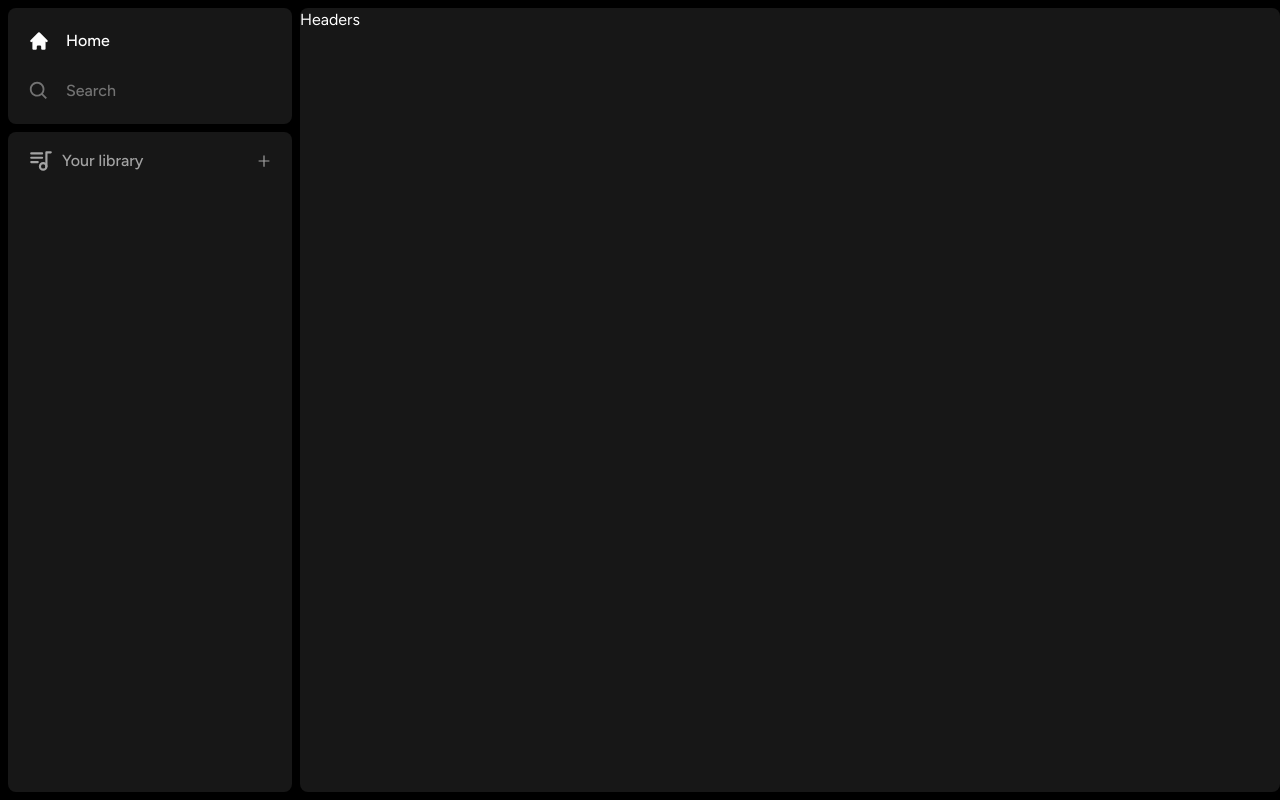
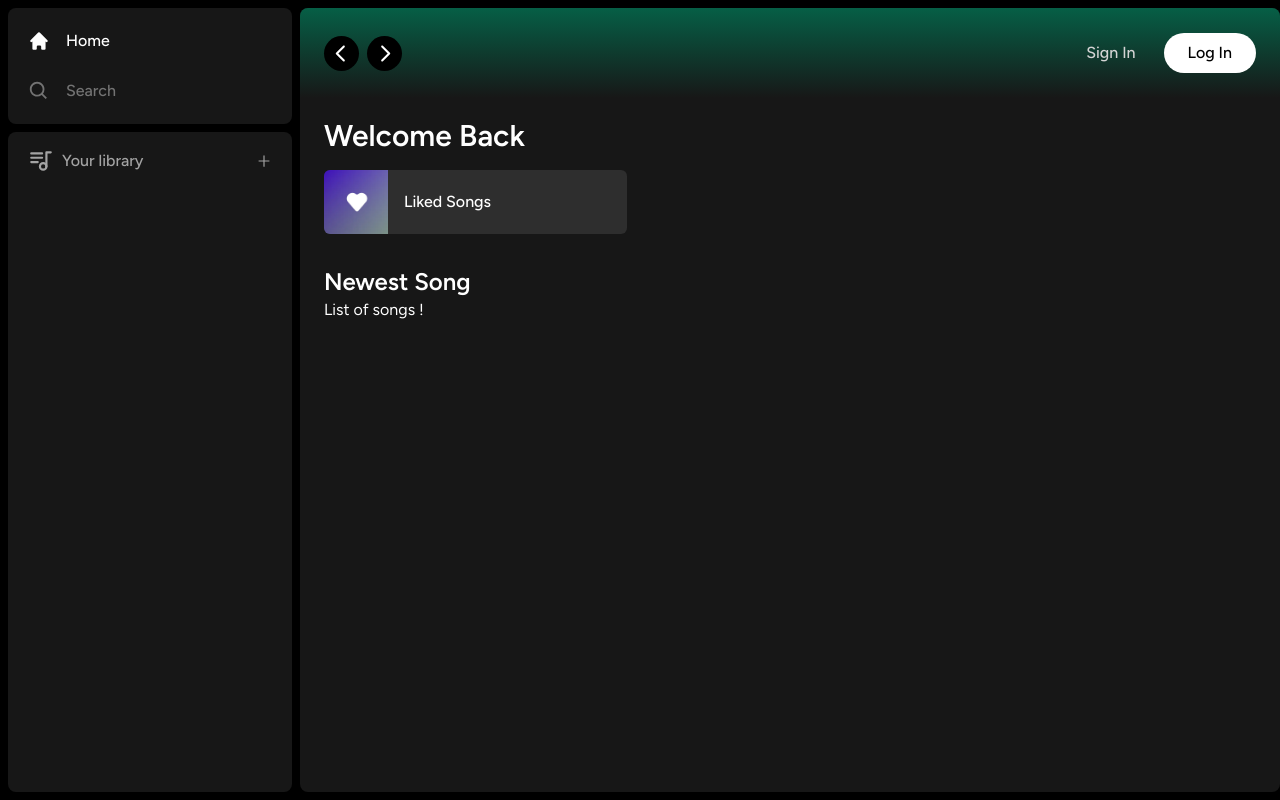
Before and after one commit to LostArrows27/aratamete-spotify, a Next.js app: page / in a window 1280 px wide. Built offline with nearby package versions, Linux system fonts and the light colour scheme.

Commit message:
headers + body layout UI

```diff
--- a/app/(site)/page.tsx
+++ b/app/(site)/page.tsx
@@ -1,9 +1,23 @@
-import Headers from "@/components/Headers";
+import Headers from "@/components/headers/Headers";
+import ListItem from "@/components/headers/ListItem";
 
 export default function Home() {
   return (
-    <main className="bg-neutral-900 w-full h-full overflow-hidden overflow-y-auto rounded-lg">
-      <Headers>Headers</Headers>
-    </main>
+    <div className="bg-neutral-900 relative w-full h-full overflow-hidden overflow-y-auto rounded-lg">
+      <Headers>
+        <section className="px-6 py-1 mb-2">
+          <h1 className="text-3xl font-semibold text-white">Welcome Back</h1>
+          <div className=" sm-grid-cols-2 xl:grid-cols-3 2xl:grid-cols-3 grid grid-cols-1 gap-3 mt-4">
+            <ListItem name="Liked Songs" href="/" image="/image/liked.webp" />
+          </div>
+        </section>
+      </Headers>
+      <main className="mb-7 mt-7 px-6">
+        <div className="flex items-center justify-between">
+          <h2 className="text-2xl font-semibold text-white">Newest Song</h2>
+        </div>
+        <div>List of songs !</div>
+      </main>
+    </div>
   );
 }
--- a/app/layout.tsx
+++ b/app/layout.tsx
@@ -1,4 +1,4 @@
-import Sidebar from "@/components/Sidebar";
+import Sidebar from "@/components/leftSideBar/Sidebar";
 import "./globals.css";
 import type { Metadata } from "next";
 import { Figtree } from "next/font/google";
@@ -6,7 +6,7 @@ import { Figtree } from "next/font/google";
 const figTree = Figtree({ subsets: ["latin"] });
 
 export const metadata: Metadata = {
-  title: "Spotify",
+  title: "Spotify - Web player: Music for everyone",
   description: "Listen to your favorite music",
 };
 
--- a/components/Headers.tsx
+++ /dev/null
@@ -1,14 +0,0 @@
-import { useRouter } from "next/navigation";
-
-type HeadersProp = {
-  children: React.ReactNode;
-  className?: string;
-};
-
-function Headers({ children, className }: HeadersProp) {
-  const router = useRouter();
-
-  return <header className={className}>{children}</header>;
-}
-
-export default Headers;
--- /dev/null
+++ b/components/headers/Button.tsx
@@ -0,0 +1,26 @@
+import { cn } from "@/lib/cn";
+import { forwardRef } from "react";
+
+interface ButtonProps extends React.ButtonHTMLAttributes<HTMLButtonElement> {}
+
+const Button = forwardRef<HTMLButtonElement, ButtonProps>(
+  ({ className, children, disabled, type = "button", ...props }, ref) => {
+    return (
+      <button
+        className={cn(
+          "w-full rounded-full bg-green-500 border-transparent px-3 py-3 disabled:cursor-not-allowed disabled:opacity-75 text-black font-bold hover:opacity-75 transition",
+          className
+        )}
+        disabled={disabled}
+        ref={ref}
+        {...props}
+      >
+        {children}
+      </button>
+    );
+  }
+);
+
+Button.displayName = "Button";
+
+export default Button;
--- /dev/null
+++ b/components/headers/Headers.tsx
@@ -0,0 +1,79 @@
+"use client";
+
+import { cn } from "@/lib/cn";
+import { useRouter } from "next/navigation";
+import { RxCaretLeft, RxCaretRight } from "react-icons/rx";
+import { HiHome } from "react-icons/hi";
+import { BiSearch } from "react-icons/bi";
+import Button from "./Button";
+
+type HeadersProp = {
+  children: React.ReactNode;
+  className?: string;
+};
+
+function Headers({ children, className }: HeadersProp) {
+  const router = useRouter();
+
+  const logout = () => {};
+
+  return (
+    <header className={cn("h-fit", className)}>
+      <div className="flex px-6 py-2 bg-gradient-to-b from-emerald-800 to-transparent items-center justify-between w-full mb-4 sticky top-0 left-0 right-0 h-[90px]">
+        {/*  Not mobile navigation */}
+        <nav className="md:flex gap-x-2 items-center hidden">
+          <button
+            onClick={() => router.back()}
+            className="hover:opacity-75 items-center justify-center transition bg-black rounded-full"
+          >
+            <RxCaretLeft size={35} className="text-white" />
+          </button>
+          <button
+            onClick={() => router.forward()}
+            className="hover:opacity-75 items-center justify-center transition bg-black rounded-full"
+          >
+            <RxCaretRight size={35} className="text-white" />
+          </button>
+        </nav>
+        {/* Mobile navigation */}
+        <nav className="md:hidden gap-x-2 flex items-center">
+          <button
+            onClick={() => router.push("/")}
+            className="hover:opacity-75 flex items-center justify-between p-2 transition bg-white rounded-full"
+          >
+            <HiHome size={20} className="text-black" />
+          </button>
+          <button
+            onClick={() => router.push("/")}
+            className="hover:opacity-75 flex items-center justify-between p-2 transition bg-white rounded-full"
+          >
+            <BiSearch size={20} className="text-black" />
+          </button>
+        </nav>
+        <div className="gap-x-4 flex items-center justify-between">
+          <>
+            <div>
+              <Button
+                onClick={() => {}}
+                className="text-neutral-300 font-medium bg-transparent"
+              >
+                Sign In
+              </Button>
+            </div>
+            <div>
+              <Button
+                onClick={() => {}}
+                className="px-6 py-2 font-medium bg-white"
+              >
+                Log In
+              </Button>
+            </div>
+          </>
+        </div>
+      </div>
+      {children}
+    </header>
+  );
+}
+
+export default Headers;
--- /dev/null
+++ b/components/headers/ListItem.tsx
@@ -0,0 +1,32 @@
+"use client";
+
+import Image from "next/image";
+import { useRouter } from "next/navigation";
+import { FaPlay } from "react-icons/fa";
+
+type ListItemProps = {
+  image: string;
+  name: string;
+  href: string;
+};
+
+function ListItem({ image, name, href }: ListItemProps) {
+  const router = useRouter();
+
+  return (
+    <article
+      className="group gap-x-4 bg-neutral-100/10 hover:bg-neutral-100/20 relative flex items-center pr-4 overflow-hidden transition rounded-md"
+      onClick={() => router.push(href)}
+    >
+      <div className="relative min-w-[64px] min-h-[64px]">
+        <Image className="object-cover" src={image} alt={name} fill />
+      </div>
+      <p className="py-5 font-medium truncate">{name}</p>
+      <div className=" drop-shadow-md right-5 group-hover:opacity-100 hover:scale-110 absolute flex items-center justify-center p-4 transition bg-green-500 rounded-full opacity-0">
+        <FaPlay className="text-black" />
+      </div>
+    </article>
+  );
+}
+
+export default ListItem;
```
Also changed, not shown: components/leftSideBar/Box.tsx (renamed from components/Box.tsx), components/leftSideBar/Library.tsx (renamed from components/Library.tsx), components/leftSideBar/Sidebar.tsx (renamed from components/Sidebar.tsx), components/leftSideBar/SidebarItem.tsx (renamed from components/SidebarItem.tsx), public/image/liked.webp (added).
